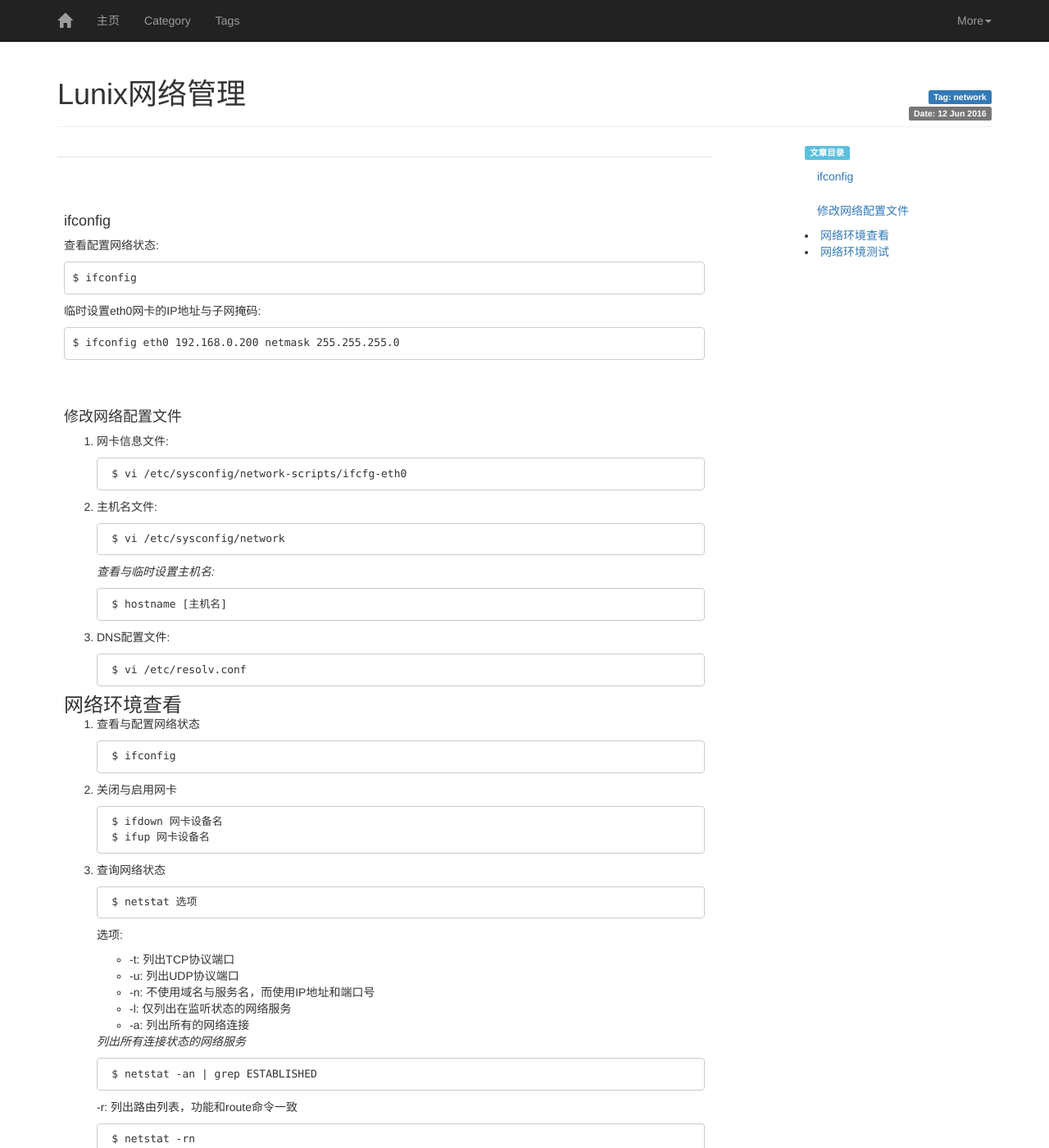
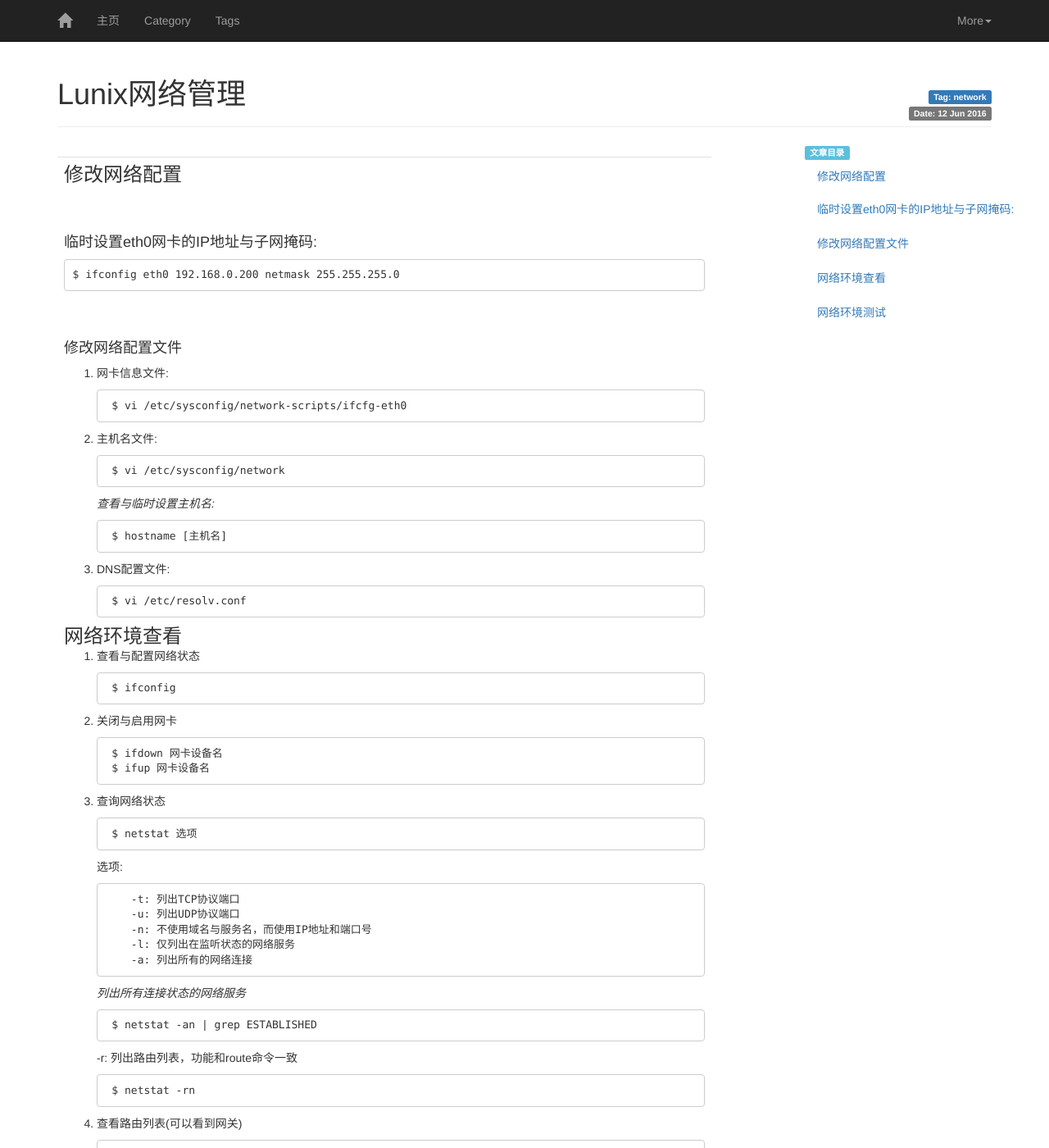
Before and after one commit to mapan1984/mapan1984.github.io, a Jekyll site: the page built from _posts/tool/2016-06-12-Linux-网络管理.md, in a window 1280 px wide and 1400 px high. Shown: the whole window at 82% size. Built offline with Jekyll 4.4.1, drawn with Linux system fonts in a browser that asks for light colours; comment, search, counter and statistics services are not loaded; some of the changed text lies outside the part shown.

```diff
--- a/_layouts/post.html
+++ b/_layouts/post.html
@@ -17,8 +17,8 @@ title: {{ page.title }}
       <span class="label label-default">Date: {{ page.date | date_to_string }}</span>
     </div>
   </div><!-- page-header -->
-  <div class="post-content">
-    <div class="post-body">
+  <div class="post">
+    <div class="post-content">
       {{ content }}
     </div>
     {% include post-turn.html %}
--- a/_posts/tool/2016-06-12-Linux-网络管理.md
+++ b/_posts/tool/2016-06-12-Linux-网络管理.md
@@ -4,13 +4,9 @@ categories: [Tool]
 tags: [network]
 ---
 
-#### ifconfig
+### 修改网络配置
 
-查看配置网络状态:
-
-    $ ifconfig
-
-临时设置eth0网卡的IP地址与子网掩码:
+####  临时设置eth0网卡的IP地址与子网掩码:
 
     $ ifconfig eth0 192.168.0.200 netmask 255.255.255.0
 
@@ -48,11 +44,12 @@ tags: [network]
         $ netstat 选项
 
     选项:
-      * -t: 列出TCP协议端口
-      * -u: 列出UDP协议端口
-      * -n: 不使用域名与服务名，而使用IP地址和端口号
-      * -l: 仅列出在监听状态的网络服务
-      * -a: 列出所有的网络连接
+
+           -t: 列出TCP协议端口
+           -u: 列出UDP协议端口
+           -n: 不使用域名与服务名，而使用IP地址和端口号
+           -l: 仅列出在监听状态的网络服务
+           -a: 列出所有的网络连接
 
     *列出所有连接状态的网络服务*
 
@@ -103,7 +100,7 @@ tags: [network]
 
     选项：
 
-      -n: 使用IP，不使用域名，速度更快
+        -n: 使用IP，不使用域名，速度更快
 
     *利用了ICMP(Internet Control Message Protocol)协议*
 
--- a/stylesheets/my.css
+++ b/stylesheets/my.css
@@ -35,7 +35,7 @@ svg {
     vertical-align: middle;
 }
 /*post*/
-div.post-content {
+div.post {
     width: 70%;
     float: left;
     margin: 16px 0px 0px 0px;
```
Also changed, not shown: other parts of _posts/tool/2016-06-12-Linux-网络管理.md (+5 -4 lines), _posts/tool/2016-06-10-Unix-过滤程序.md (+1 -1 lines), README.md.
